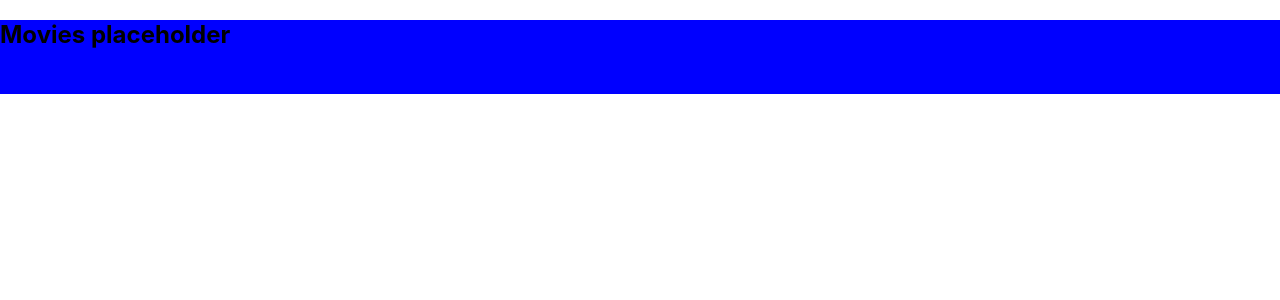
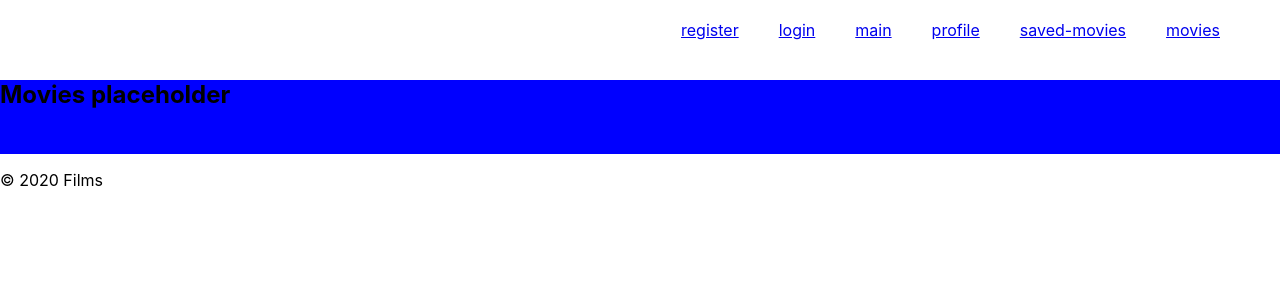
Before and after one commit to TizJourney/movies-explorer-frontend, a React (Create React App) app: page /movies in a window 1280 px wide. Shown: the top 300 px of the page. Built offline with nearby package versions, Linux system fonts and the light colour scheme.

Commit message:
Сделать скелет шапки и подвала

```diff
--- /dev/null
+++ b/src/components/Footer/Footer.js
@@ -0,0 +1,11 @@
+import './Footer.css';
+
+import React from 'react';
+
+export default React.memo(function Footer() {
+  return (
+    <footer className="footer">
+      <p className="footer__text-content">&copy; 2020 Films</p>
+    </footer>
+  )
+})
--- /dev/null
+++ b/src/components/Header/Header.css
@@ -0,0 +1,8 @@
+.header {
+  display: flex;
+  flex-direction: row-reverse;
+}
+
+.header__link {
+  margin: 20px;
+}
--- /dev/null
+++ b/src/components/Header/Header.js
@@ -0,0 +1,19 @@
+import './Header.css';
+
+import React from 'react';
+import { Link } from 'react-router-dom';
+
+export default function Header(props) {
+
+  return (
+    <header className='header'>
+      <Link to='' className='header__link'></Link>
+      <Link to='movies' className='header__link'>movies</Link>
+      <Link to='saved-movies' className='header__link'>saved-movies</Link>
+      <Link to='profile' className='header__link'>profile</Link>
+      <Link to='/' className='header__link'>main</Link>
+      <Link to='signin' className='header__link'>login</Link>
+      <Link to='signup' className='header__link'>register</Link>
+    </header>
+  )
+}
--- a/src/components/Login/Login.js
+++ b/src/components/Login/Login.js
@@ -2,10 +2,14 @@ import './Login.css';
 
 import React from 'react';
 
+import SitePage from '../SitePage/SitePage';
+
 export default function Login(props) {
   return (
-    <div className="login">
-      <h2>Login placeholder</h2>
-    </div>
+    <SitePage>
+      <div className="login">
+        <h2>Login placeholder</h2>
+      </div>
+    </SitePage>
   )
 }
--- a/src/components/Main/Main.js
+++ b/src/components/Main/Main.js
@@ -2,10 +2,14 @@ import './Main.css';
 
 import React from 'react';
 
+import SitePage from '../SitePage/SitePage';
+
 export default function Main(props) {
   return (
-    <div className="main">
-      <h2>Main placeholder</h2>
-    </div>
+    <SitePage>
+      <div className="main">
+        <h2>Main placeholder</h2>
+      </div>
+    </SitePage>
   )
 }
--- a/src/components/Movies/Movies.js
+++ b/src/components/Movies/Movies.js
@@ -2,10 +2,14 @@ import './Movies.css';
 
 import React from 'react';
 
+import SitePage from '../SitePage/SitePage';
+
 export default function Movies(props) {
   return (
-    <div className="movies">
-      <h2>Movies placeholder</h2>
-    </div>
+    <SitePage>
+      <div className="movies">
+        <h2>Movies placeholder</h2>
+      </div>
+    </SitePage>
   )
 }
--- a/src/components/Profile/Profile.js
+++ b/src/components/Profile/Profile.js
@@ -2,10 +2,14 @@ import './Profile.css';
 
 import React from 'react';
 
+import SitePage from '../SitePage/SitePage';
+
 export default function Profile(props) {
   return (
-    <div className="profile">
-      <h2>Profile placeholder</h2>
-    </div>
+    <SitePage>
+      <div className="profile">
+        <h2>Profile placeholder</h2>
+      </div>
+    </SitePage>
   )
 }
--- a/src/components/Register/Register.js
+++ b/src/components/Register/Register.js
@@ -2,10 +2,14 @@ import './Register.css';
 
 import React from 'react';
 
+import SitePage from '../SitePage/SitePage';
+
 export default function Register(props) {
   return (
-    <div className="register">
-      <h2>Register placeholder</h2>
-    </div>
+    <SitePage>
+      <div className="register">
+        <h2>Register placeholder</h2>
+      </div>
+    </SitePage>
   )
 }
--- a/src/components/SavedMovies/SavedMovies.js
+++ b/src/components/SavedMovies/SavedMovies.js
@@ -2,10 +2,14 @@ import './SavedMovies.css';
 
 import React from 'react';
 
+import SitePage from '../SitePage/SitePage';
+
 export default function SavedMovies(props) {
   return (
-    <div className="saved-movies">
-      <h2>Saved movies placeholder</h2>
-    </div>
+    <SitePage>
+      <div className="saved-movies">
+        <h2>Saved movies placeholder</h2>
+      </div>
+    </SitePage>
   )
 }
--- /dev/null
+++ b/src/components/SitePage/SitePage.js
@@ -0,0 +1,16 @@
+import './SitePage.css';
+
+import Header from '../Header/Header';
+import Footer from '../Footer/Footer';
+
+export default function SitePage(props) {
+  return (
+    <div className="page">
+      <div className="content">
+        <Header/>
+        {props.children}
+        <Footer />
+      </div>
+    </div>
+  )
+}
```
Also changed, not shown: src/components/SitePage/SitePage.css (added).
